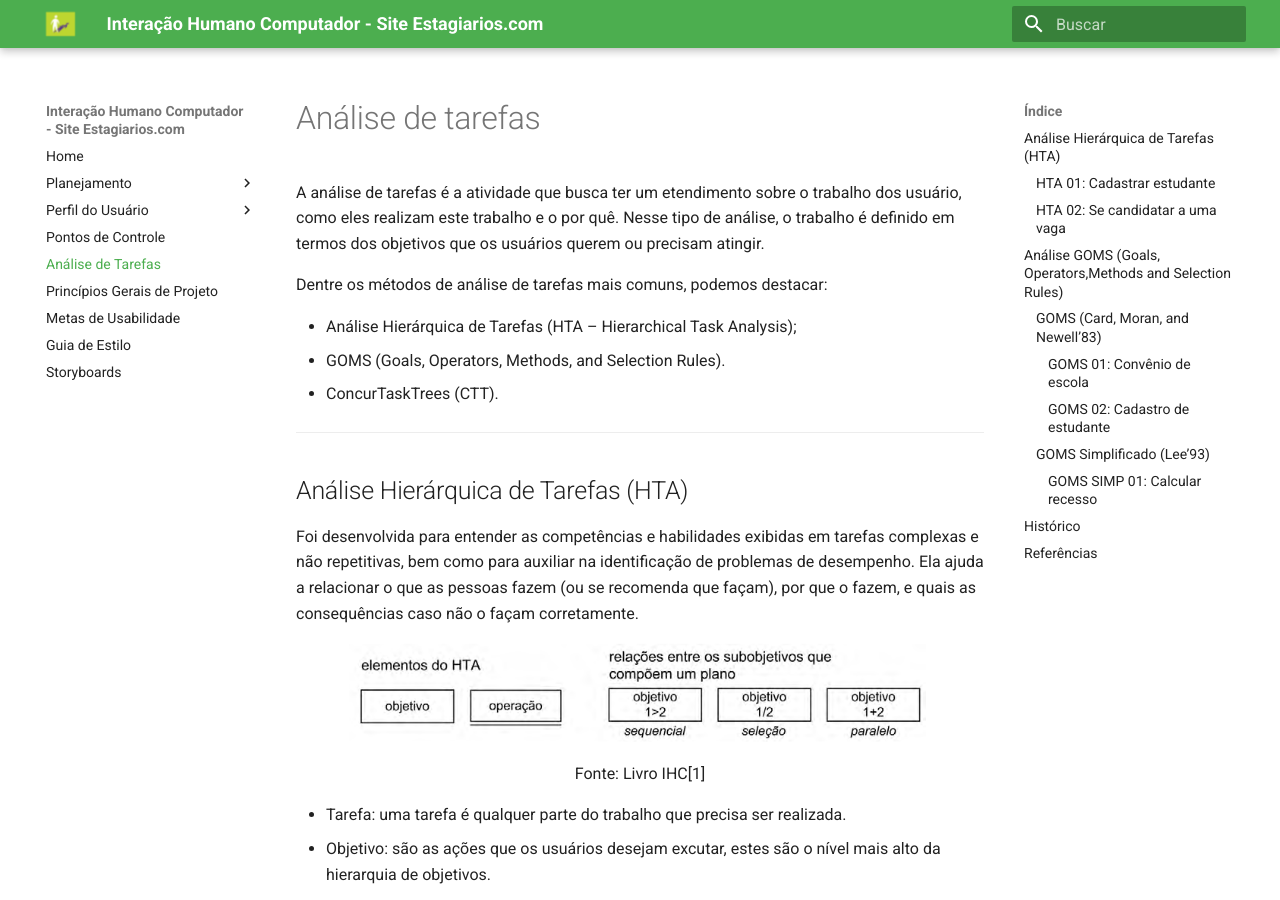
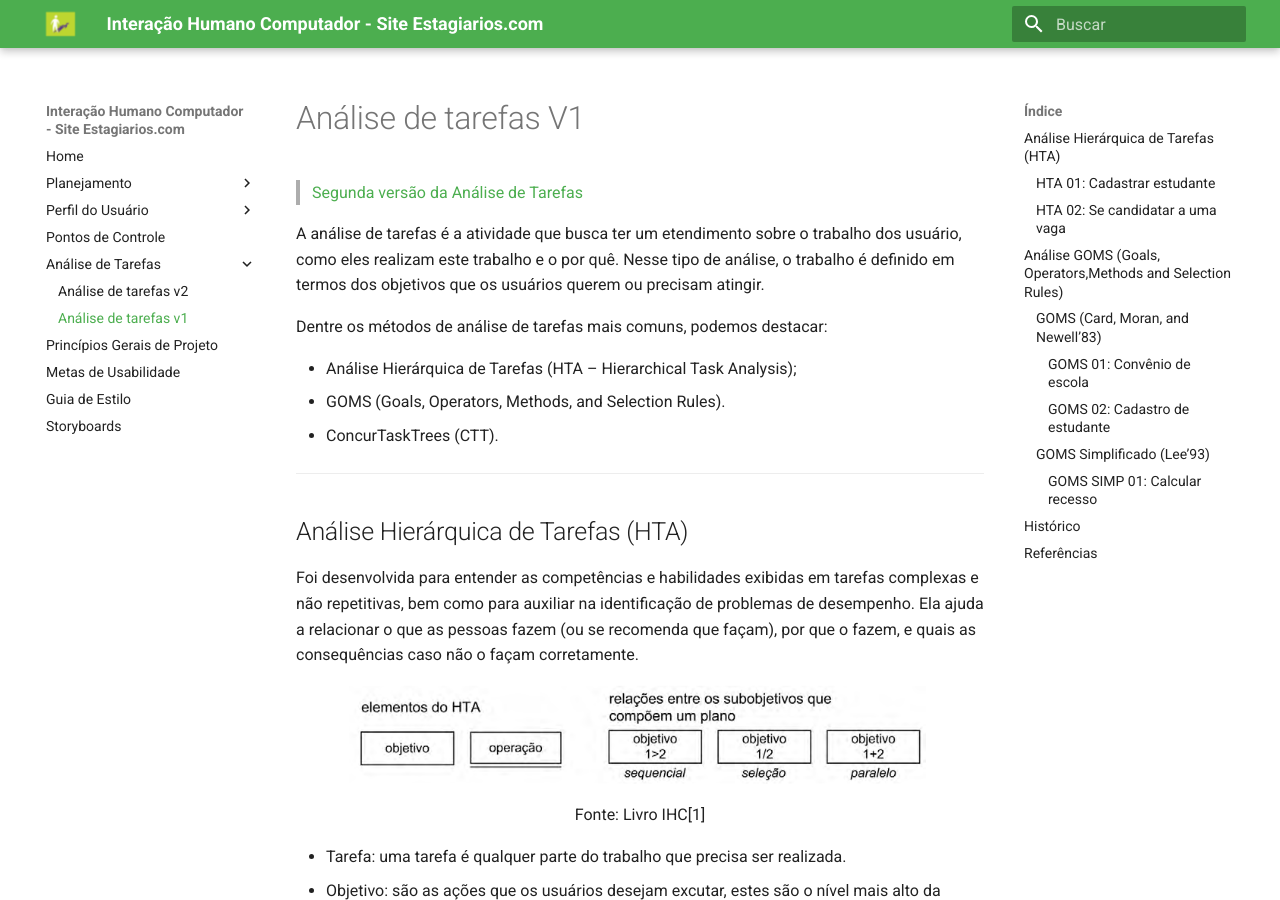
Before and after one commit to Gustavo-Nogueira/2020.1-Estagiarios.com, an MkDocs documentation site: the page built from docs/analise_tarefas/analise_tarefas.md, in a window 1280 px wide and 900 px high. Built offline with MkDocs 1.6.1 and Material for MkDocs 9.7.7, drawn with Linux system fonts in a browser that asks for light colours; some of the changed text lies outside the part shown.

Commit message:
[#9] Criacao de novas Analises de tarefas

```diff
--- a/docs/analise_tarefas/analise_tarefas.md
+++ b/docs/analise_tarefas/analise_tarefas.md
@@ -1,4 +1,5 @@
-# Análise de tarefas
+# Análise de tarefas V1
+> [Segunda versão da Análise de Tarefas](analise_tarefas_v2.md)
 
 A análise de tarefas é a atividade que busca ter um etendimento sobre o trabalho dos usuário, como eles realizam este trabalho e o por quê. Nesse tipo de análise, o trabalho é definido em termos dos objetivos que os usuários querem ou precisam atingir.
 
@@ -139,6 +140,7 @@
 | -------- | ------ | --------------------- | ---------------- |
 | 04/10/20 | 0.1    | Adição do método HTA  | Gustavo Nogueira |
 | 04/10/20 | 0.2    | Adição do método GOMS | Nícalo Ribeiro   |
+| 29/10/20 | 0.3    | Definição de página secundária | Nícalo Ribeiro   |
 
 ## Referências
 
--- a/mkdocs.yml
+++ b/mkdocs.yml
@@ -13,7 +13,9 @@
       - Questionário: perfil_usuario/questionario.md
       - Perfil de Usuário: perfil_usuario/perfil.md
   - Pontos de Controle: pontos_de_controle/pontos_de_controle.md
-  - Análise de Tarefas: analise_tarefas/analise_tarefas.md
+  - Análise de Tarefas:
+      - Análise de tarefas v2: analise_tarefas/analise_tarefas_v2.md
+      - Análise de tarefas v1: analise_tarefas/analise_tarefas.md
   - Princípios Gerais de Projeto: principios_gerais/principios_gerais.md
   - Metas de Usabilidade: metas_usabilidade/metas_usabilidade.md
   - Guia de Estilo: guia_de_estilo/guia_de_estilo.md
```
Also changed, not shown: docs/analise_tarefas/analise_tarefas_v2.md (added, +64 -0 lines), docs/analise_tarefas/images/HTA-V2/HTA-V2-AtualizarCurriculo.png (added), docs/analise_tarefas/images/HTA-V2/HTA-V2-CadastrarEstudante-V2.png (added), docs/analise_tarefas/images/HTA-V2/HTA-V2-CalcularRecesso-V2.png (added), docs/analise_tarefas/images/HTA-V2/HTA-V2-CandidatarVaga-v2.png (added), docs/analise_tarefas/images/HTA-V2/HTA-V2-EstatisticasCurriculo.png (added).
